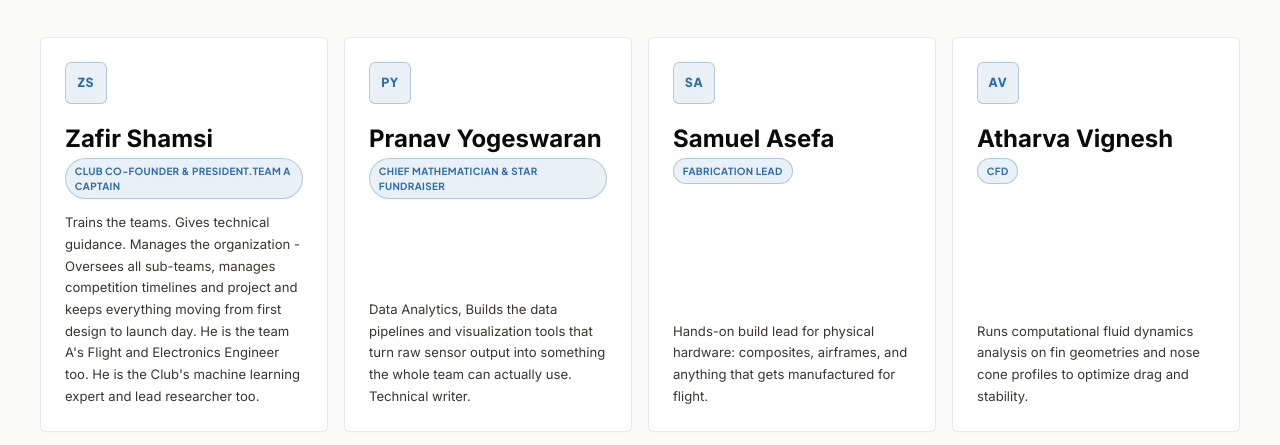
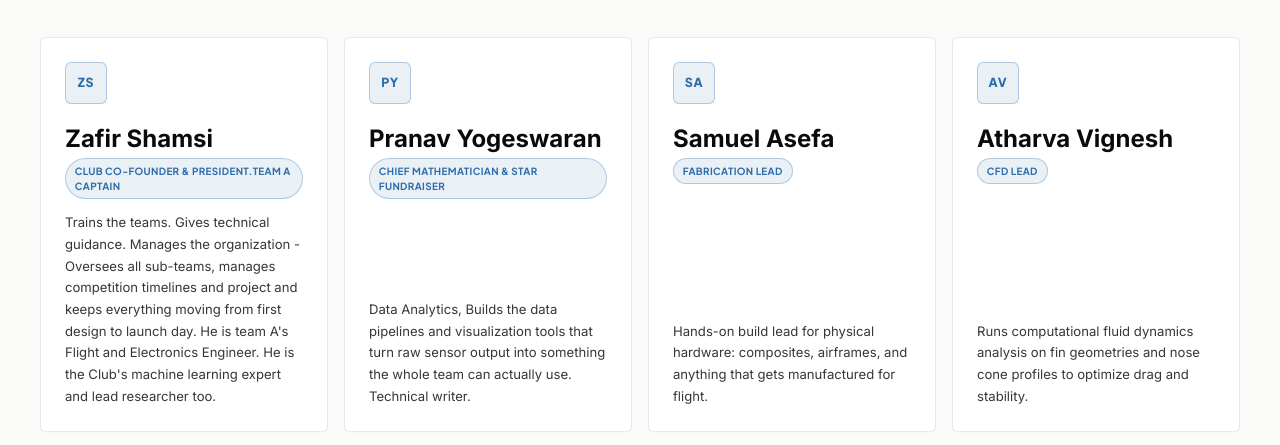
Before and after one commit to SouthBrunswickAerospace/Aerospace-Website, a plain HTML site: page teams.html in a window 1280 px wide. Shown: the part 340-785 px from the top of the page. Drawn offline with Linux system fonts and the light colour scheme.

Commit message:
Refine team member details in teams.html
Updated team member descriptions and roles for clarity.

```diff
--- a/teams.html
+++ b/teams.html
@@ -126,9 +126,9 @@
             <div class="team-initials">ZS</div>
             <h2>Zafir Shamsi</h2>
             <h3 class="role-tag">Club Co-founder & President.Team A Captain</h3>
-            <p>Trains the teams. Gives technical guidance. Manages the organization - Oversees all sub-teams,
+            <p> Trains the teams. Gives technical guidance. Manages the organization - Oversees all sub-teams,
               manages competition timelines and project and keeps everything moving from first design to launch day.
-               He is the team A's Flight and Electronics Engineer too. He is the Club's machine learning expert and
+               He is team A's Flight and Electronics Engineer. He is the Club's machine learning expert and
                lead researcher too.
             </p>
           </div>
@@ -152,7 +152,7 @@
           <div class="team-card reveal reveal-delay-2">
             <div class="team-initials">AV</div>
             <h2>Atharva Vignesh</h2>
-            <h3 class="role-tag">CFD </h3>
+            <h3 class="role-tag">CFD Lead</h3>
             <p>Runs computational fluid dynamics analysis on fin geometries and nose cone profiles to optimize drag and stability.</p>
           </div>
           <div class="team-card reveal reveal-delay-3">
```
